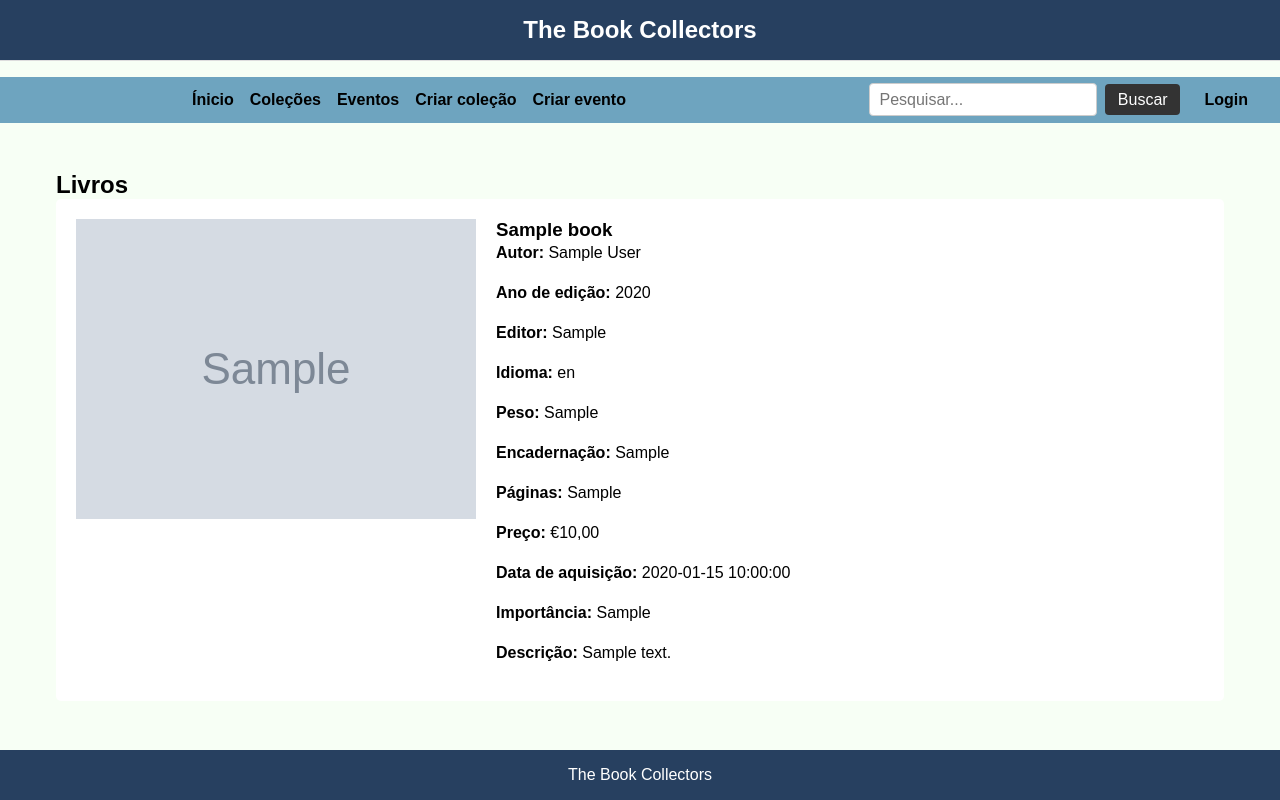
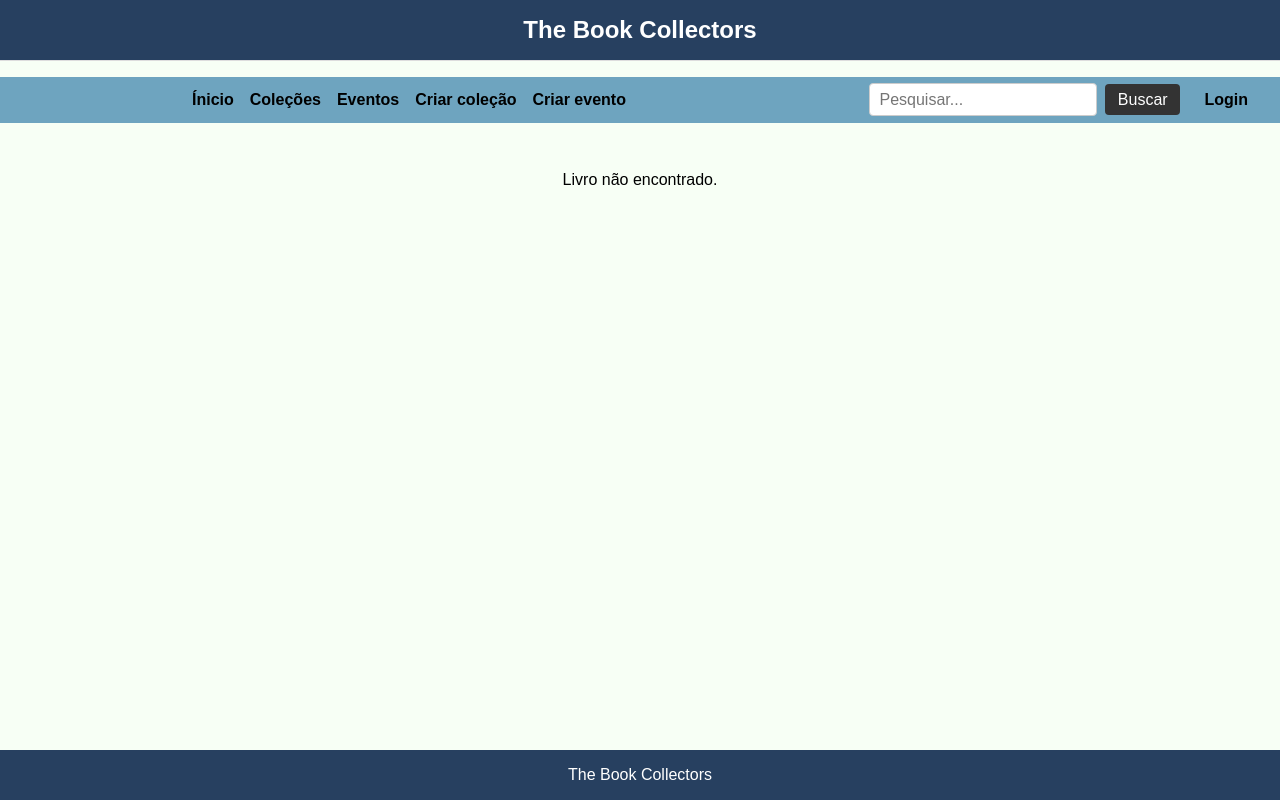
Before and after one commit to nicovicar/SINF1_2025-4, a PHP site: page /book.php in a window 1280 px wide. Run offline with PHP 8.4, Linux system fonts and the light colour scheme; tables that the repository leaves empty or names only in its code hold one stand-in row (values such as "Sample post"); grey boxes marked "Sample" are stand-in pictures.

Commit message:
book correçao e edit collection

```diff
--- a/ui/book.php
+++ b/ui/book.php
@@ -1,5 +1,16 @@
 <?php
 require_once("../dsl/connection.php");
+
+// 1) ID do livro vindo por GET, ex: book.php?id=3
+$book_id = isset($_GET['id']) ? intval($_GET['id']) : 0;
+
+// 2) Busca segura (prepared statement)
+$stmt = $conn->prepare("SELECT * FROM books WHERE id = ?");
+$stmt->bind_param("i", $book_id);
+$stmt->execute();
+$result = $stmt->get_result();
+$book   = $result->fetch_assoc();
+$stmt->close();
 ?>
 <!DOCTYPE html>
 <html lang="pt">
@@ -22,7 +33,7 @@ require_once("../dsl/connection.php");
                     <li><a href="index.php">Ínicio</a></li>
                     <li><a href="collections.php">Coleções</a></li>
                     <li><a href="eventos.php">Eventos</a></li>
-                    <li><a href="criar_colecao.php">Criar coleção</a></li>
+                    <li><a href="create_collections.php">Criar coleção</a></li>
                     <li><a href="criar_eventos.php">Criar evento</a></li>
                 </ul>
             </nav>
@@ -30,46 +41,34 @@ require_once("../dsl/connection.php");
             <form class="search-bar" action="resultados.php" method="GET">
                 <input type="text" name="q" placeholder="Pesquisar..." aria-label="Pesquisar">
                 <button type="submit">Buscar</button>
-                <div class="login-header"><a href="login.php">Login</a></div>
+                <div class="login-header"><a href="perform_login.php">Login</a></div>
             </form>
         </div>
     </header>
 
     <main>
-        <div class="collection-name">
-            <h1>Livros</h1>
-        </div>
-
-        <?php
-        $sql = "SELECT * FROM books ORDER BY id DESC";
-        $result = $conn->query($sql);
-
-        if ($result && $result->num_rows > 0) {
-            while ($row = $result->fetch_assoc()) {
-                echo '<section class="book-container">';
-                echo '  <img src="' . htmlspecialchars($row["image"]) . '" alt="Capa do Livro">';
-                echo '  <div class="book-info">';
-                echo '    <h3>' . htmlspecialchars($row["title"]) . '</h3>';
-                echo '    <p><strong>Autor:</strong> ' . htmlspecialchars($row["author"]) . '</p>';
-                echo '    <p><strong>Ano de edição:</strong> ' . htmlspecialchars($row["year"]) . '</p>';
-                echo '    <p><strong>Editor:</strong> ' . htmlspecialchars($row["editor"]) . '</p>';
-                echo '    <p><strong>Idioma:</strong> ' . htmlspecialchars($row["language"]) . '</p>';
-                echo '    <p><strong>Peso:</strong> ' . htmlspecialchars($row["weight"]) . '</p>';
-                echo '    <p><strong>Encadernação:</strong> ' . htmlspecialchars($row["binding"]) . '</p>';
-                echo '    <p><strong>Páginas:</strong> ' . htmlspecialchars($row["pages"]) . '</p>';
-                echo '    <p><strong>Preço:</strong> €' . number_format($row["price"], 2, ',', '.') . '</p>';
-                echo '    <p><strong>Data de aquisição:</strong> ' . htmlspecialchars($row["date_of_acquisition"]) . '</p>';
-                echo '    <p><strong>Importância:</strong> ' . htmlspecialchars($row["importance"]) . '</p>';
-                echo '    <p><strong>Descrição:</strong> ' . nl2br(htmlspecialchars($row["description"])) . '</p>';
-                echo '  </div>';
-                echo '</section>';
-            }
-        } else {
-            echo '<p style="text-align:center">Nenhum livro encontrado.</p>';
-        }
-
-        $conn->close();
-        ?>
+        <?php if ($book): ?>
+        <section class="book-container">
+            <img src="<?php echo htmlspecialchars($book['image']); ?>" alt="Capa do Livro" />
+            <div class="book-info">
+                <h3><?php echo htmlspecialchars($book['title']); ?></h3>
+                <p><strong>Autor:</strong> <?php echo htmlspecialchars($book['author']); ?></p>
+                <p><strong>Ano de edição:</strong> <?php echo htmlspecialchars($book['year']); ?></p>
+                <p><strong>Editor:</strong> <?php echo htmlspecialchars($book['editor']); ?></p>
+                <p><strong>Idioma:</strong> <?php echo htmlspecialchars($book['language']); ?></p>
+                <p><strong>Peso:</strong> <?php echo htmlspecialchars($book['weight']); ?></p>
+                <p><strong>Encadernação:</strong> <?php echo htmlspecialchars($book['binding']); ?></p>
+                <p><strong>Páginas:</strong> <?php echo htmlspecialchars($book['pages']); ?></p>
+                <p><strong>Preço:</strong> €<?php echo number_format($book['price'], 2, ',', '.'); ?></p>
+                <p><strong>Data de aquisição:</strong> <?php echo htmlspecialchars($book['date_of_acquisition']); ?></p>
+                <p><strong>Importância:</strong> <?php echo htmlspecialchars($book['importance']); ?></p>
+                <p><strong>Descrição: </strong><?php echo nl2br(htmlspecialchars($book['description'])); ?></p>
+                <a href="collections.php" class="btn-colecao">Voltar às Coleções</a>
+            </div>
+        </section>
+        <?php else: ?>
+            <p style="text-align:center;">Livro não encontrado.</p>
+        <?php endif; ?>
     </main>
 
     <footer>
@@ -77,3 +76,4 @@ require_once("../dsl/connection.php");
     </footer>
 </body>
 </html>
+<?php $conn->close(); ?>
--- a/ui/create_book.php
+++ b/ui/create_book.php
@@ -18,14 +18,14 @@
           <li><a href="index.php">Ínicio</a></li>
           <li><a href="collections.php">Coleções</a></li>
           <li><a href="eventos.php">Eventos</a></li>
-          <li><a href="criar_colecao.php">Criar coleção</a></li>
+          <li><a href="create_collections.php">Criar coleção</a></li>
           <li><a href="criar_eventos.php">Criar evento</a></li>
         </ul>
       </nav>
       <form class="search-bar" action="resultados.php" method="GET">
         <input type="text" name="q" placeholder="Pesquisar..." required>
         <button type="submit">Buscar</button>
-        <div class="login-header"><a href="login.php">Login</a></div>
+        <div class="login-header"><a href="perform_login.php">Login</a></div>
       </form>
     </div>
   </header>
```
Also changed, not shown: ui/collection.php (+22 -0 lines), ui/edit_collection.php (added), ui/index.php (added).
